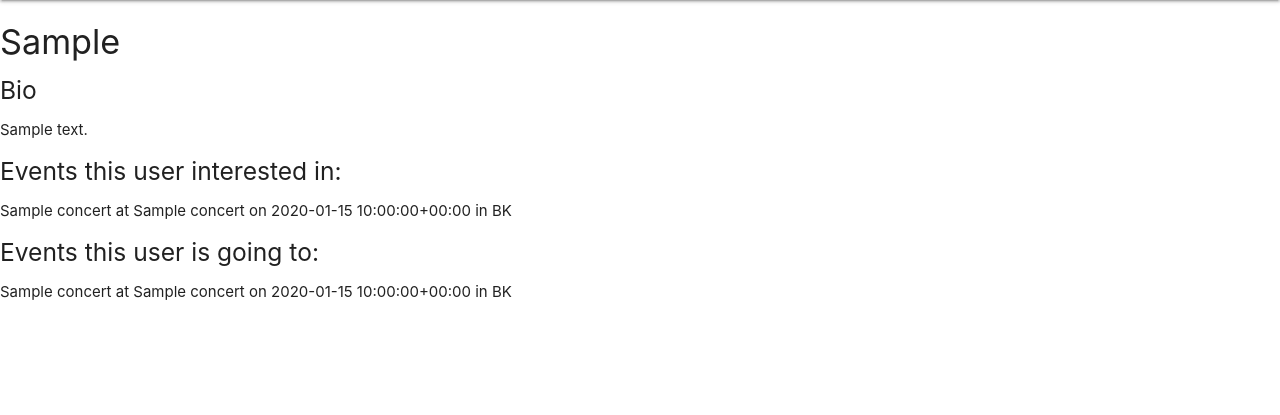
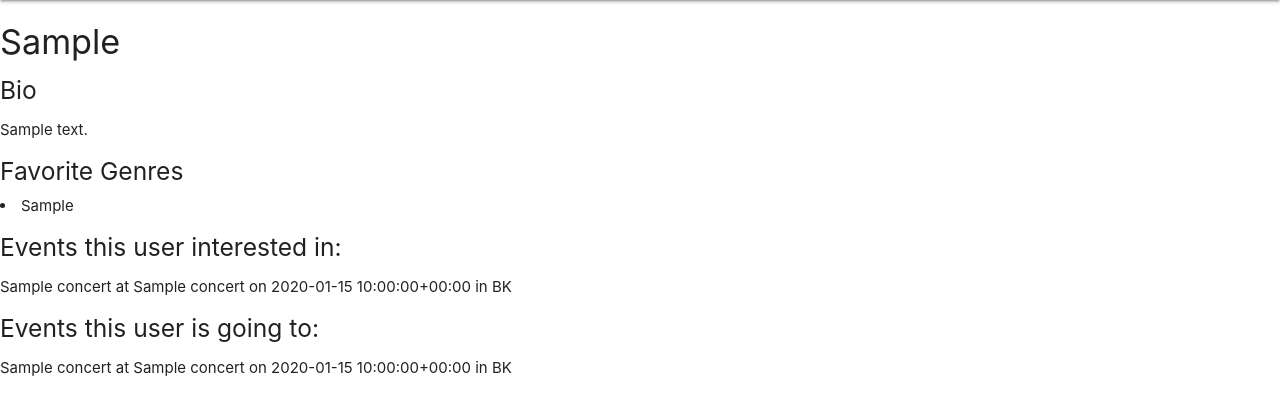
Before and after one commit to gcivil-nyu-org/fall2019-cs-gy-6063-team-debug_entities, a Django app: template showup/templates/user.html in a window 1280 px wide. Shown: the part 64-479 px from the top of the page. Run offline with Django 3.2, Linux system fonts and the light colour scheme; the template is opened without the code that fills it: values that come from a table or form of the project are taken from there, others are empty; tables that the repository leaves empty hold one stand-in row (values such as "Sample post").

Commit message:
Edited the user profile template to show the user's selected genres

```diff
--- a/showup/templates/user.html
+++ b/showup/templates/user.html
@@ -8,6 +8,11 @@
 
 <h5>Bio</h5>
 <p>{{ requested_user.bio }}</p>
+
+<h5>Favorite Genres</h5>
+{% for genre in requested_user.genres.all %}
+<li>{{ genre }}</li>
+{% endfor %}
 
 {% if user.id == requested_user.id %}
 <!-- on the left is the user's actual ID, on the right is the ID in the URL -->
```
